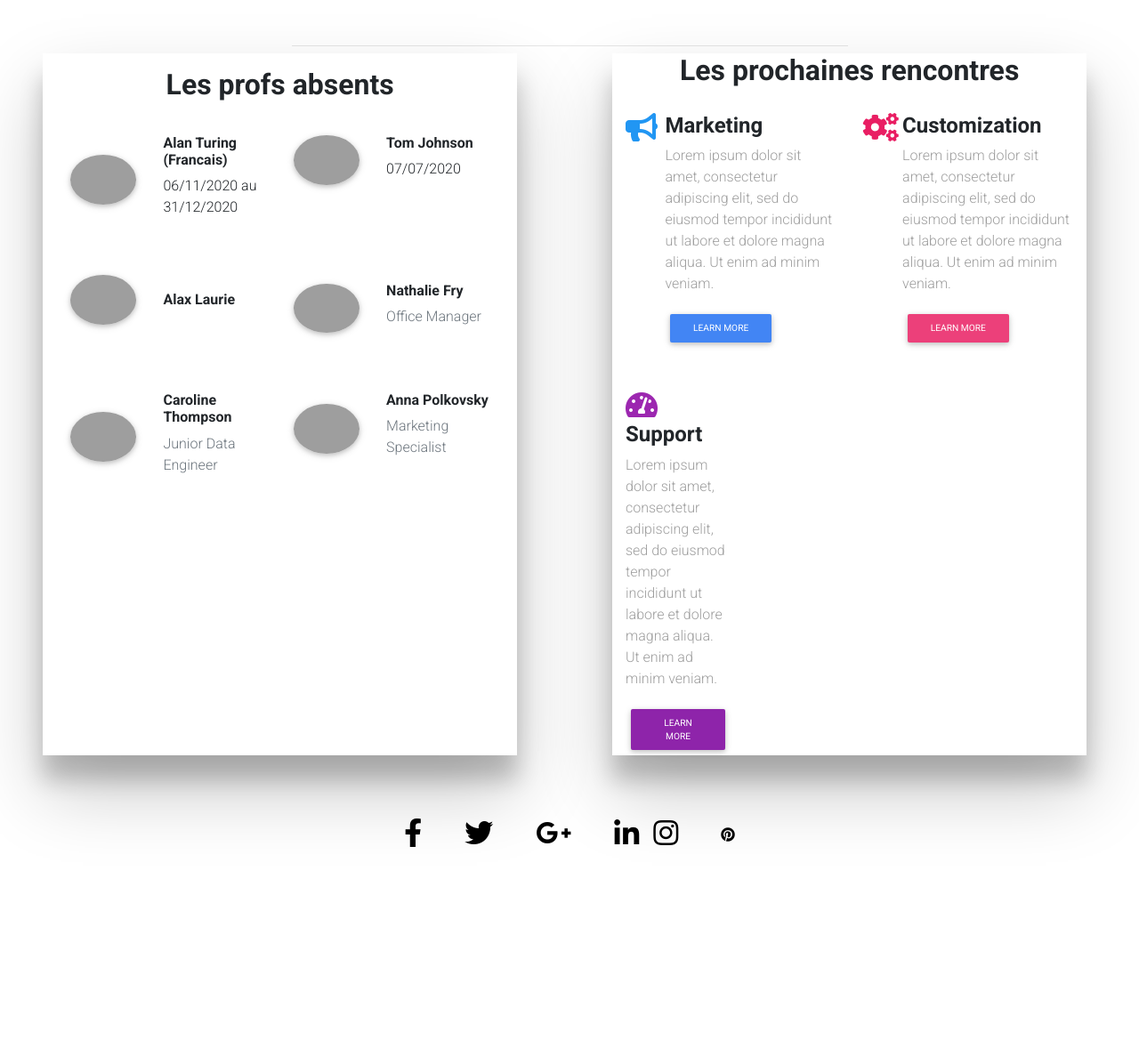
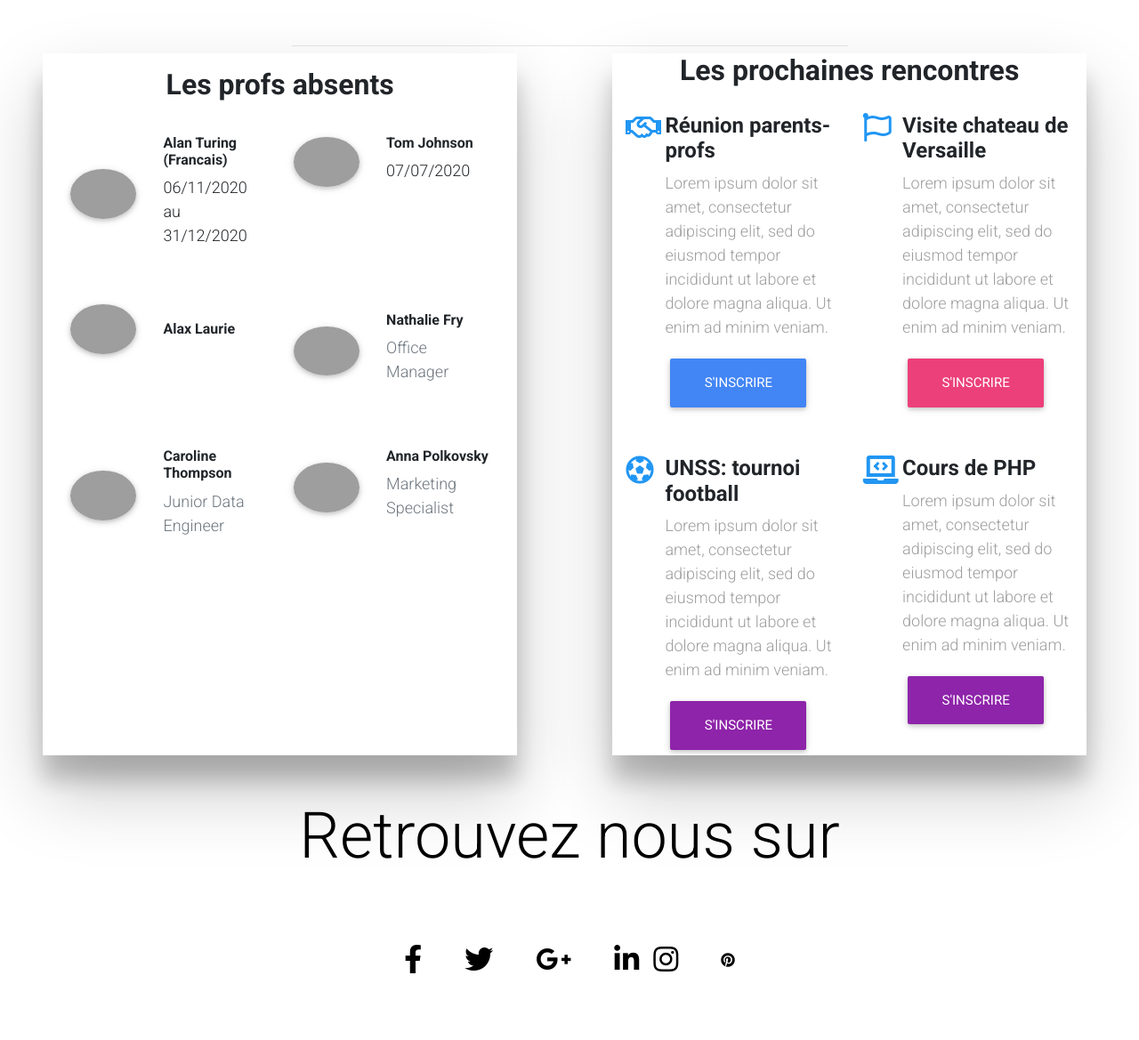
Before and after one commit to nandoib/Projet-School-2020, a PHP site: page /vues/test2.php in a window 1280 px wide. Shown: the part 928-2097 px from the top of the page at 89% size. Before the commit the page ends 1880 px from the top, so only its background shows below. Run offline with PHP 8.4, Linux system fonts and the light colour scheme; some libraries are stand-ins or nearby versions; grey boxes are pictures that could not be loaded.

Commit message:
css changes

```diff
--- a/vues/test2.php
+++ b/vues/test2.php
@@ -21,6 +21,11 @@
   header,
   .view {
     height: 100%;
+  }
+
+  p
+  {
+    font-size:18px;
   }
 
   .rgba-gradient {
@@ -82,7 +87,7 @@
 </header>
 
 <div class="container-fluid">
-    <div class="row">
+    <div class="row animated fadeInRightBig">
         <div id="start" class="col-12">
             <h4 class="display-1 font-weight-bold text-center mt-3 mb-5">L'actualité de l'école</h4>
             <hr class=" my-2 w-50">
@@ -178,93 +183,85 @@
         </div>
         <!-- /Les profs absents fin -->
 
+        <!-- Les prochaines rencontres -->
         <div class="col-5 offset-1 z-depth-5">
             <h2 class="text-center font-weight-bold mb-4 pb-1">Les prochaines rencontres</h2>
             <div class="row">
               <div class="col-md-6 mb-md-0 mb-5">
                 <div class="row">
                     <div class="col-lg-2 col-md-3 col-2">
-                            <i class="fas fa-bullhorn blue-text fa-2x"></i>
+                      <i class="far fa-handshake blue-text fa-2x"></i>
                     </div>
                     <div class="col-lg-10 col-md-9 col-10 mb-5">
-                            <h4 class="font-weight-bold">Marketing</h4>
+                      <h4 class="font-weight-bold">Réunion parents-profs</h4>
                       <p class="grey-text">Lorem ipsum dolor sit amet, consectetur adipiscing elit, sed do eiusmod tempor
                       incididunt ut labore et dolore magna aliqua. Ut enim ad minim veniam.</p>
-                            <a class="btn btn-primary btn-sm">Learn more</a>
+                      <a class="btn btn-primary btn-lg">S'inscrire</a>
                     </div>
                   </div>
                 </div>
 
                 <div class="col-md-6 mb-md-0 mb-5">
                   <div class="row">
-
-
                     <div class="col-lg-2 col-md-3 col-2">
-      <i class="fas fa-cogs pink-text fa-2x"></i>
+                    <i class="far fa-flag blue-text fa-2x"></i>
                     </div>
 
-
-
                     <div class="col-lg-10 col-md-9 col-10 mb-5">
-      <h4 class="font-weight-bold">Customization</h4>
+                      <h4 class="font-weight-bold">Visite chateau de Versaille</h4>
                       <p class="grey-text">Lorem ipsum dolor sit amet, consectetur adipiscing elit, sed do eiusmod tempor
                       incididunt ut labore et dolore magna aliqua. Ut enim ad minim veniam.</p>
-      <a class="btn btn-pink btn-sm">Learn more</a>
+                      <a class="btn btn-pink btn-lg">S'inscrire</a>
+                    </div>
+                  </div>
                 </div>
 
-
+                <div class="col-md-6">
+                  <div class="row">
+                    <div class="col-lg-2 col-md-3 col-2">
+                    <i class="fas fa-futbol blue-text fa-2x"></i>
                     </div>
 
-
+                    <div class="col-lg-10 col-md-9 col-10">
+                      <h4 class="font-weight-bold">UNSS: tournoi football</h4>
+                      <p class="grey-text">Lorem ipsum dolor sit amet, consectetur adipiscing elit, sed do eiusmod tempor
+                        incididunt ut labore et dolore magna aliqua. Ut enim ad minim veniam.</p>
+                      <a class="btn btn-purple btn-lg">S'inscrire</a>
+                    </div>
+                  </div>
                 </div>
 
-
-
-<div class="col-md-4">
-
-
+                <div class="col-md-6">
                   <div class="row">
-
-
                     <div class="col-lg-2 col-md-3 col-2">
-      <i class="fas fa-tachometer-alt purple-text fa-2x"></i>
+                    <i class="fas fa-laptop-code blue-text fa-2x"></i>
                     </div>
 
-
-
                     <div class="col-lg-10 col-md-9 col-10">
-      <h4 class="font-weight-bold">Support</h4>
+                      <h4 class="font-weight-bold">Cours de PHP</h4>
                       <p class="grey-text">Lorem ipsum dolor sit amet, consectetur adipiscing elit, sed do eiusmod tempor
                         incididunt ut labore et dolore magna aliqua. Ut enim ad minim veniam.</p>
-      <a class="btn btn-purple btn-sm">Learn more</a>
+                      <a class="btn btn-purple btn-lg">S'inscrire</a>
                     </div>
-
-
                   </div>
-
-
                 </div>
-
-
               </div>
-
             </div>
-
-
+          </div>
+        </div>
+      </div>
     </div>
   </div>
 
 <!-- Footer -->
 <footer class="page-footer black-text">
-
   <!-- Footer Elements -->
   <div class="container">
-
     <!-- Grid row-->
     <div class="row">
-
       <!-- Grid column -->
       <div class="col-md-12 py-5">
+      <h3 class="display-3 text-center animated wow fadeIn">Retrouvez nous sur </h3>
         <div class="mb-5 flex-center">
 
           <!-- Facebook -->
@@ -294,13 +291,17 @@
         </div>
       </div>
       <!-- Grid column -->
-
     </div>
     <!-- Grid row-->
-
+  </div>
 </footer>
 <!-- Footer -->
 
+<script>
+$( document ).ready(function() {
+  new WOW().init();
+});
+</script>
 <script type="text/javascript" src="https://cdnjs.cloudflare.com/ajax/libs/jquery/3.5.1/jquery.min.js"></script>
 <!-- Bootstrap tooltips -->
 <script type="text/javascript" src="https://cdnjs.cloudflare.com/ajax/libs/popper.js/1.14.4/umd/popper.min.js"></script>
```
Lines whose indentation alone changed are shown as unchanged.
